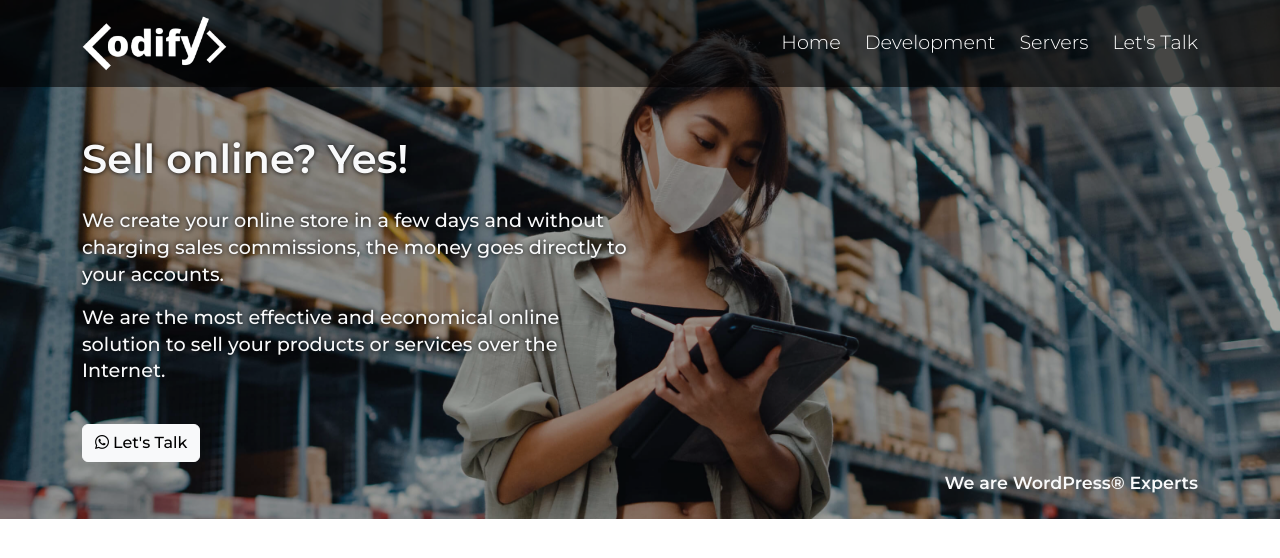
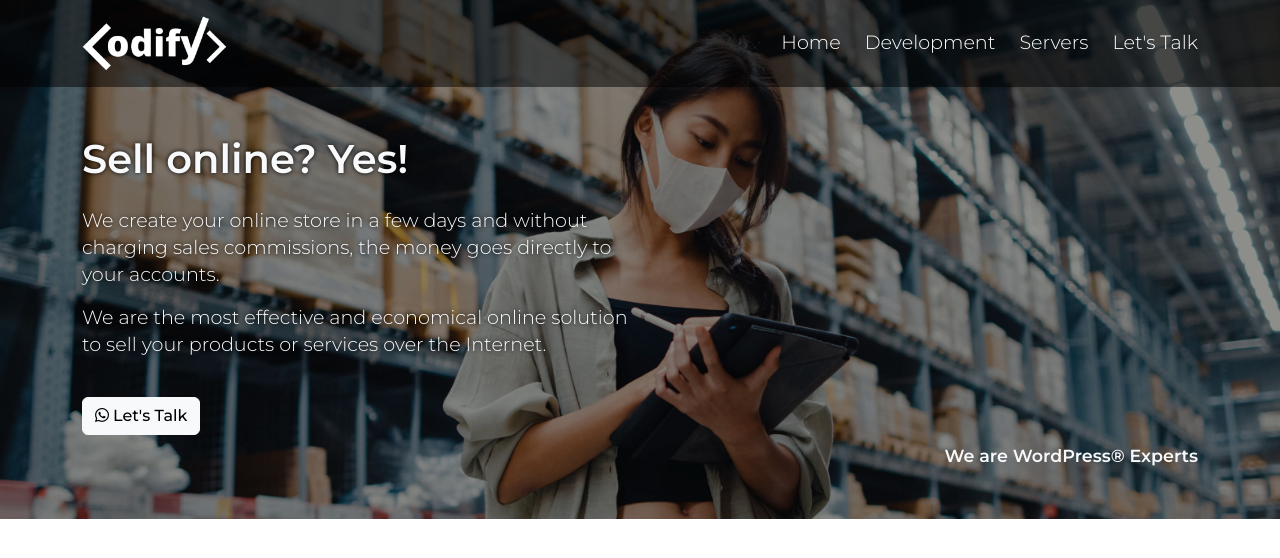
Before and after one commit to Codify-Agency/landing-page, a React (Vite) app: page / in a window 1280 px wide. Shown: the top 558 px of the page. Built offline with nearby package versions, Linux system fonts and the light colour scheme.

Commit message:
font weigth hero

```diff
--- a/src/styles/components/sections/Hero.scss
+++ b/src/styles/components/sections/Hero.scss
@@ -1,5 +1,5 @@
 .hero {
-  background-color: rgba($color: #000, $alpha: 0.3);
+  background-color: rgba($color: #000, $alpha: 0.4);
   min-height: 27rem;
   overflow-y: hidden;
 
@@ -9,7 +9,6 @@
 
   &__text {
     font-size: 1.2rem;
-    font-weight: var(--fw-bold);
     line-height: 1.4em;
     text-shadow: 0 0 5px #000;
   }
```
